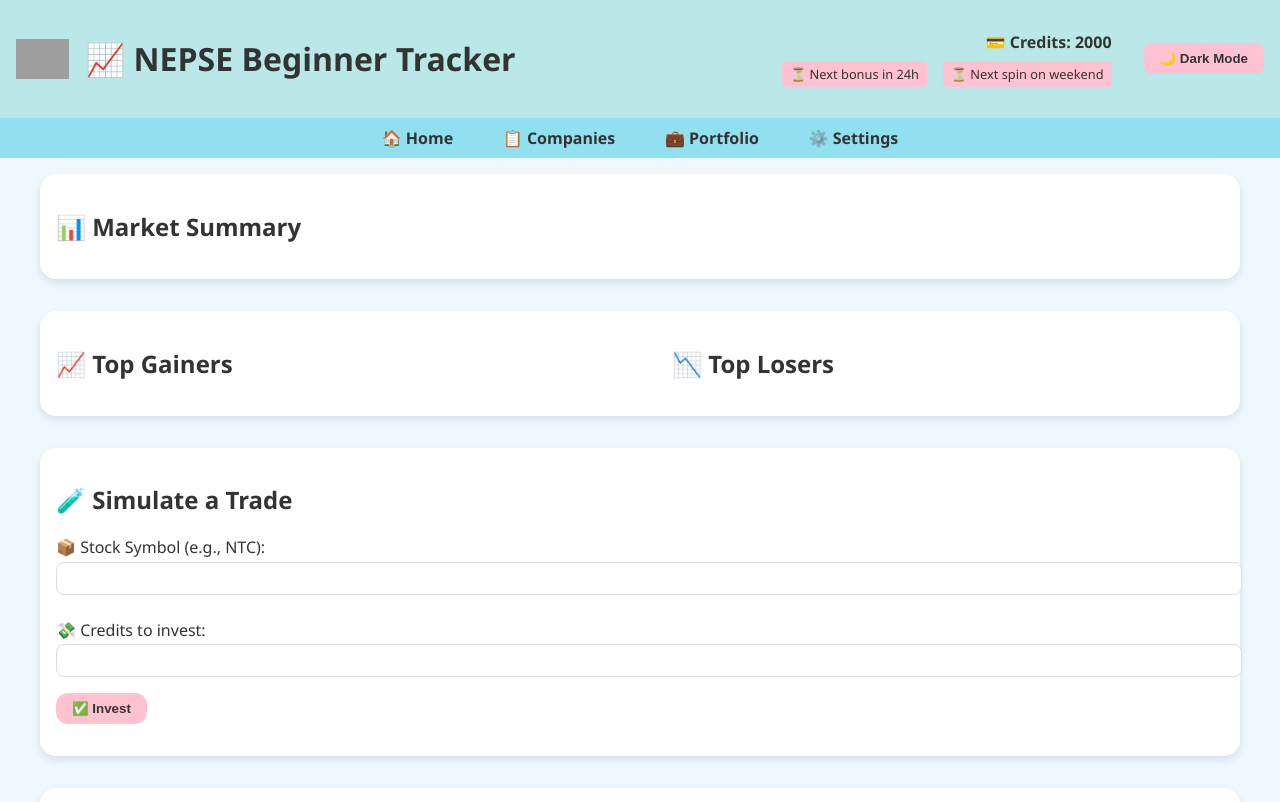
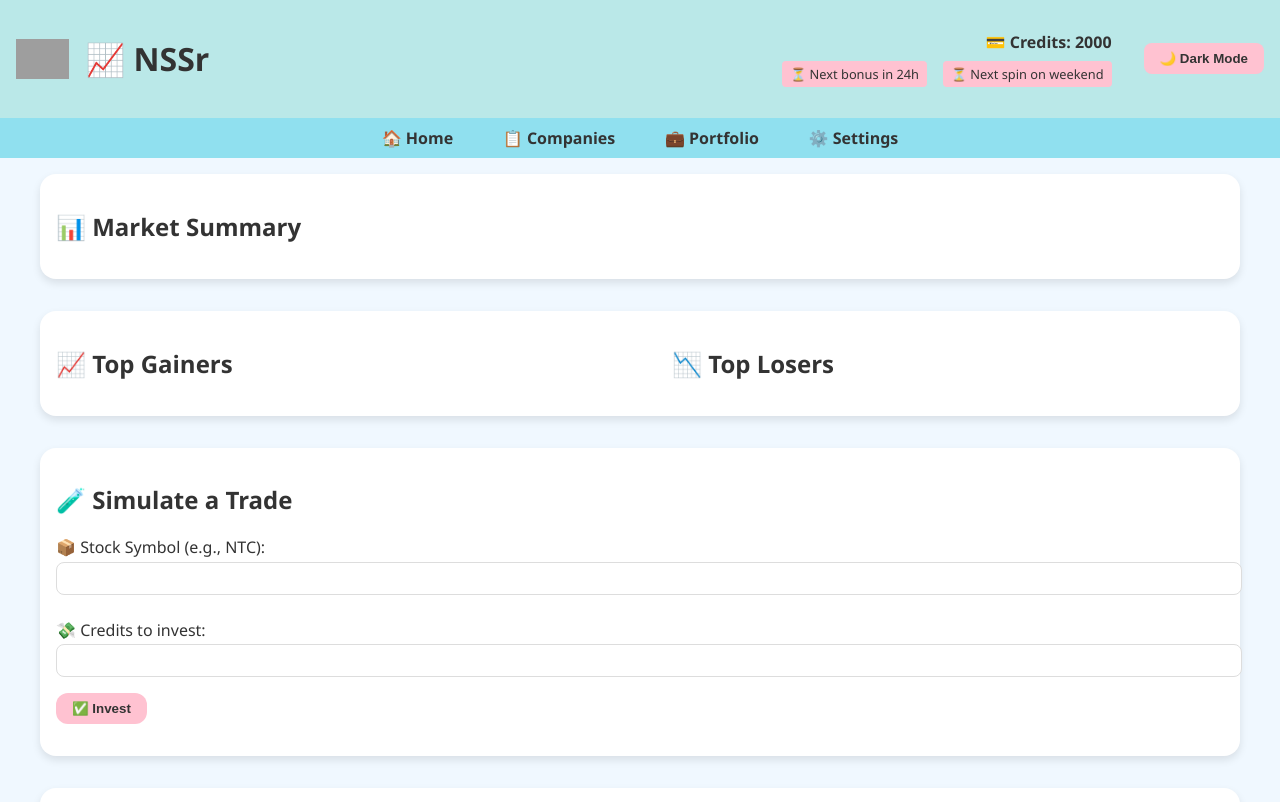
Before and after one commit to gwx7-yt/nss, a plain HTML site: page nss.html in a window 1280 px wide. Shown: the top 802 px of the page. Drawn offline with nearby package versions, Linux system fonts and the light colour scheme; no server answers; grey boxes are pictures that could not be loaded.

Commit message:
Update nss.html

```diff
--- a/nss.html
+++ b/nss.html
@@ -12,7 +12,7 @@
     <div class="header-content">
       <div class="header-left">
         <img src="https://upload.wikimedia.org/wikipedia/commons/9/9b/Flag_of_Nepal.svg" alt="Nepal Flag" class="flag" />
-        <h1>📈 NEPSE Beginner Tracker</h1>
+        <h1>📈 NSSr</h1>
       </div>
       <div class="header-right">
         <div class="credits-container">
```
